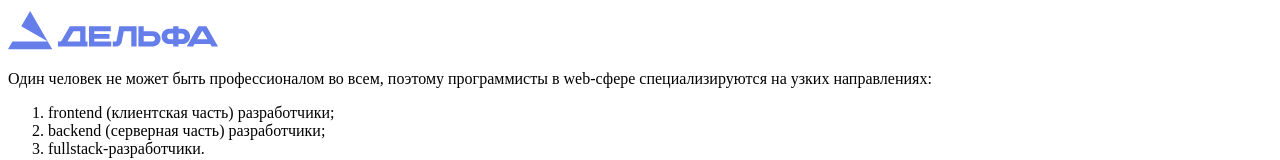
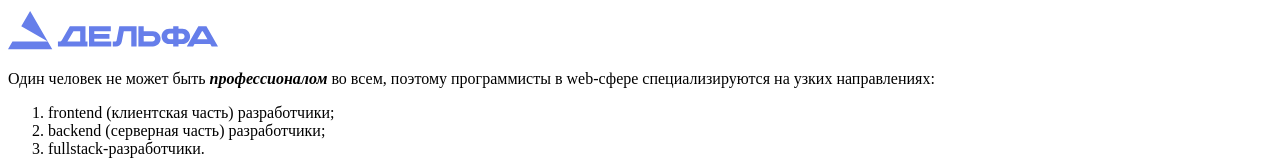
Before and after one commit to neksonss/test, a plain HTML site: page index.html in a window 1280 px wide. Shown: the part 390-550 px from the top of the page. Drawn offline with Linux system fonts and the light colour scheme.

Commit message:
Коррекция курсив

```diff
--- a/index.html
+++ b/index.html
@@ -50,7 +50,8 @@
         <img src="img/shb-logo.svg" alt="Логотип">
     </a>
     <p>
-        Один человек не может быть профессионалом во всем, поэтому программисты в web-сфере специализируются на узких
+        Один человек не может быть <i><b>профессионалом</b></i> во всем, поэтому программисты в web-сфере
+        специализируются на узких
         направлениях:
     </p>
     <ol>
```
